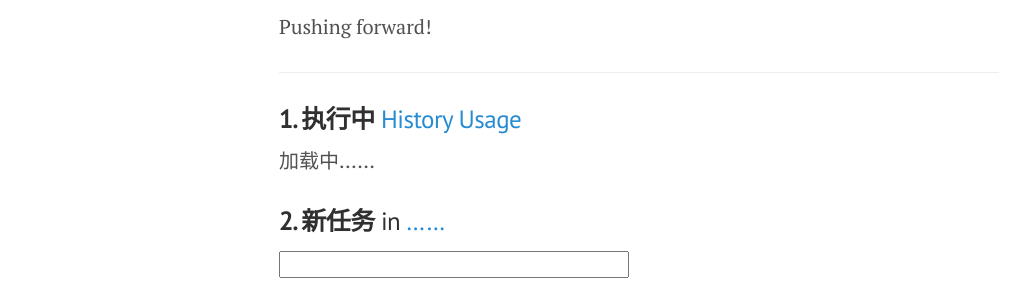
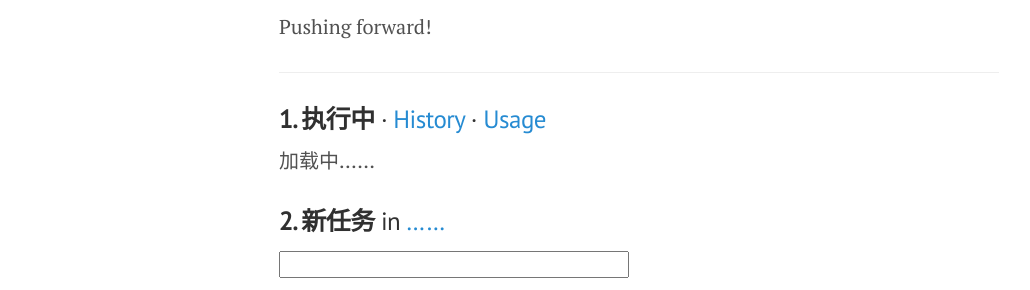
Before and after one commit to yusite/yuz.me, a Jekyll site: the page built from log.md, in a window 1280 px wide. Shown: the part 180-470 px from the top of the page, without its empty margins (1-1031 px from the left). Built offline with Jekyll 4.4.1, drawn with Linux system fonts in a browser that asks for light colours; Markdown is read by kramdown in place of the engine named in the settings.

Commit message:
update log page

```diff
--- a/log.md
+++ b/log.md
@@ -15,7 +15,9 @@ Pushing forward!
 <form id="form" method="GET" action="#">
 
 <h3><strong>1. 执行中</strong>
+&middot;
 <a href="http://l.yuz.me/hist/" target="_blank">History</a>
+&middot;
 <a href="http://l.yuz.me/t/" target="_blank">Usage</a>
 </h3>
 <div id="doing" style="font-size:20px;">加载中……</div>
```
Also changed, not shown: log/t.md (+1 -1 lines).
